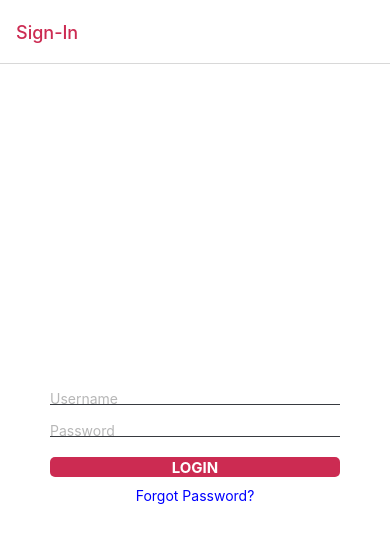
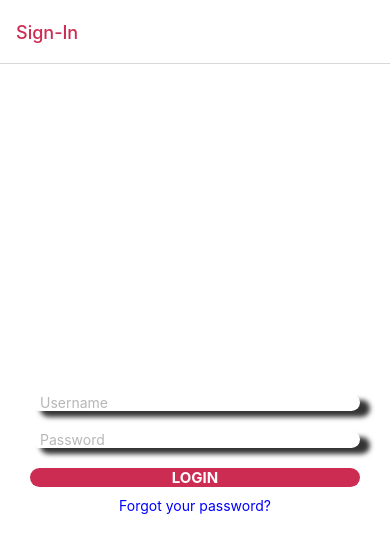
Before and after one commit to Siyad19/Dating-App, a React Native app: screen /Sign-In in a window 390 px wide. Shown: the top 552 px of the page. Built offline with nearby package versions, Linux system fonts and the light colour scheme.

Commit message:
update changes

```diff
--- a/components/ForgotPassword.js
+++ b/components/ForgotPassword.js
@@ -17,7 +17,7 @@ export default function ForgotPassword() {
         <View style={styles.container}>
 
             <TextInput
-                style={styles.input}
+                style={[styles.input, styles.BoxShadow, styles.androidShadow]}
                 placeholder="Enter your email"
                 placeholderTextColor="#B7B7B7"
                 value={username}
@@ -35,7 +35,7 @@ const styles = StyleSheet.create({
     container: {
         flex: 1,
         justifyContent: 'center',
-        paddingHorizontal: 50,
+        paddingHorizontal: 30,
         backgroundColor:"white"
     },
     title: {
@@ -47,19 +47,33 @@ const styles = StyleSheet.create({
     },
     input: {
         width:"100%",
-        height: "5%",
+        height: "8%",
+        backgroundColor:"#ffffff",
+        paddingHorizontal: 10,
+        marginBottom: 20,
+        paddingLeft:10,
         textAlign:"left",
-        borderBottomWidth:1,
-        borderBlockEndColor:"#373A40",
-        marginBottom: 15,
+        borderRadius:15,
+    },
+    BoxShadow:{
+        shadowColor:"black",
+        shadowOffset:{
+            width:2,
+            height:2
+        },
+        shadowOpacity:0.8,
+        shadowRadius:5
+    },
+    androidShadow:{
+        elevation:10
     },
     button:{
         width:"100%",
-        height:"7%",
+        height:"8%",
         backgroundColor:"#CC2B52",
         alignItems:"center",
         justifyContent:"center",
-        borderRadius:5,
+        borderRadius:15,
     },
     buttonText:{
         fontSize:15,
--- a/components/LoginScreen.js
+++ b/components/LoginScreen.js
@@ -43,14 +43,14 @@ export default function LoginScreen({navigation}){
 
             <View style={styles.itemContainer}>
 
-                <TextInput style={styles.inputBox}
+                <TextInput style={[styles.inputBox,styles.BoxShadow,styles.androidShadow]}
                 placeholder="Username"
                 placeholderTextColor="#B7B7B7"
                 value={username}
                 onChangeText={setUsername}
                 keyboardType="email-address"/>
 
-                <TextInput style={styles.inputBox}
+                <TextInput style={[styles.inputBox,styles.BoxShadow,styles.androidShadow]}
                 placeholder="Password"
                 placeholderTextColor="#B7B7B7"
                 value={password}
@@ -61,7 +61,7 @@ export default function LoginScreen({navigation}){
                     <Text style={styles.buttonText}>LOGIN</Text>
                 </TouchableOpacity>
 
-                <Text style={styles.link} onPress={() => navigation.navigate('Forgot-Password')}>Forgot Password?</Text>
+                <Text style={styles.link} onPress={() => navigation.navigate('Forgot-Password')}>Forgot your password?</Text>
             </View>
         </View>
     )
@@ -72,19 +72,30 @@ const styles = StyleSheet.create({
       flex: 1,
       backgroundColor: 'white',
       justifyContent:"center",
-      paddingHorizontal: 50
+      paddingHorizontal: 30
 
     },
     inputBox:{
         width:"100%",
-        height: "10%",
+        height: "15%",
         backgroundColor:"#ffffff",
         paddingHorizontal: 10,
         marginBottom: 20,
-        paddingLeft:0,
+        paddingLeft:10,
         textAlign:"left",
-        borderBottomWidth:1,
-        borderBlockEndColor:"#373A40",
+        borderRadius:15,
+    },
+        BoxShadow:{
+        shadowColor:"black",
+        shadowOffset:{
+            width:10,
+            height:6
+        },
+        shadowOpacity:0.8,
+        shadowRadius:5
+    },
+    androidShadow:{
+        elevation:10
     },
     button:{
         width:"100%",
@@ -92,7 +103,7 @@ const styles = StyleSheet.create({
         backgroundColor:"#CC2B52",
         alignItems:"center",
         justifyContent:"center",
-        borderRadius:5,
+        borderRadius:15,
     },
     link: {
         marginTop: 10,
```
